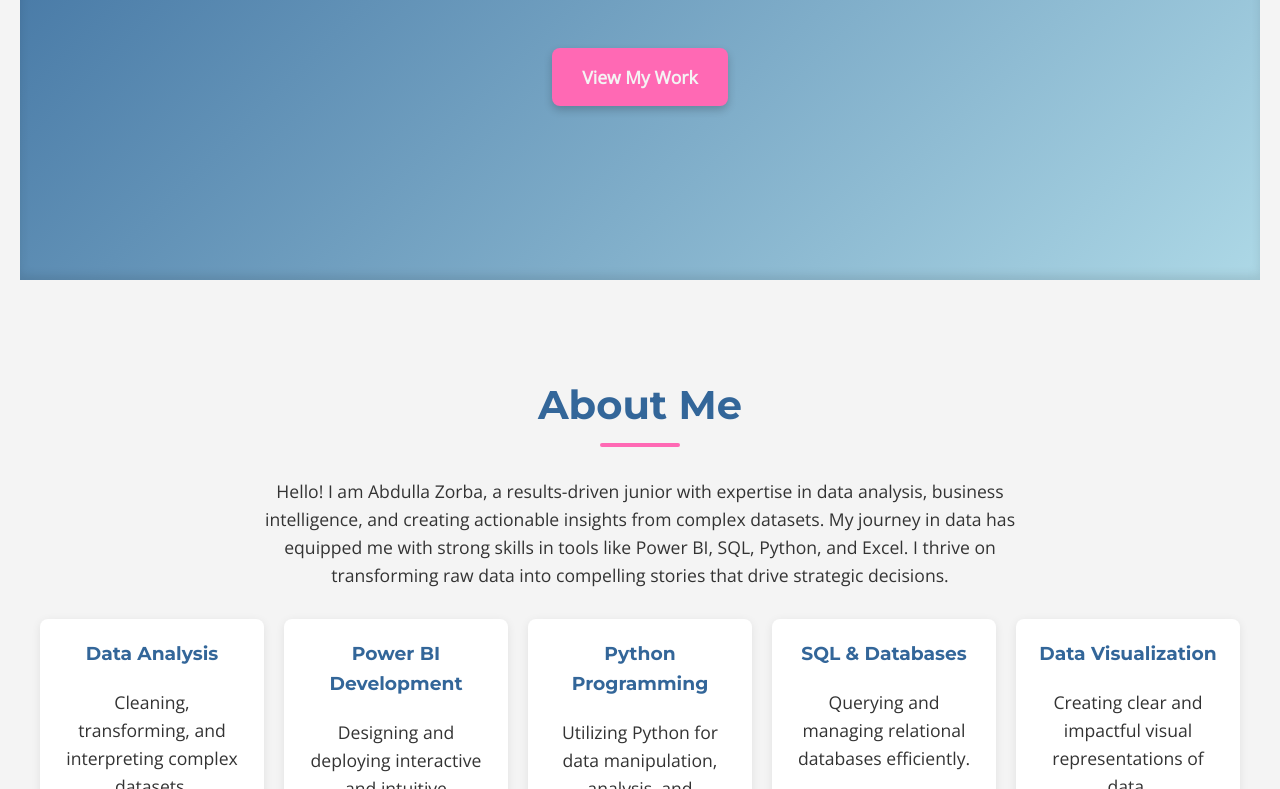
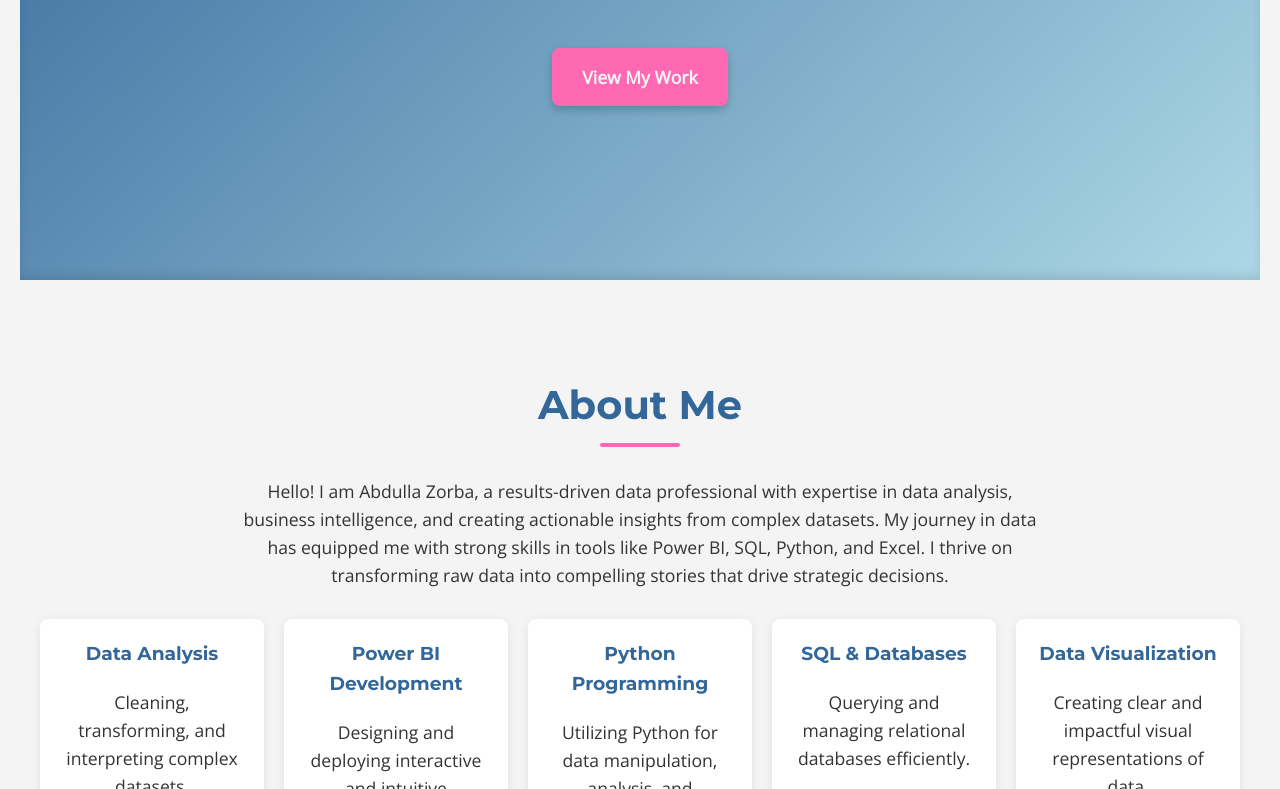
Before and after one commit to Aliens-Invader/churn_portfolio, a plain HTML site: page index.html in a window 1280 px wide. Shown: the part 418-1207 px from the top of the page. Drawn offline with nearby package versions, Linux system fonts and the light colour scheme.

Commit message:
Update index.html
put data professional instead of junior

```diff
--- a/index.html
+++ b/index.html
@@ -306,7 +306,7 @@
         <section id="about">
             <h2>About Me</h2>
             <p>
-                Hello! I am Abdulla Zorba, a results-driven junior with expertise in data analysis, business intelligence, and creating actionable insights from complex datasets. My journey in data has equipped me with strong skills in tools like Power BI, SQL, Python, and Excel. I thrive on transforming raw data into compelling stories that drive strategic decisions.
+                Hello! I am Abdulla Zorba, a results-driven data professional with expertise in data analysis, business intelligence, and creating actionable insights from complex datasets. My journey in data has equipped me with strong skills in tools like Power BI, SQL, Python, and Excel. I thrive on transforming raw data into compelling stories that drive strategic decisions.
             </p>
             <div class="skills-grid">
                 <div class="skill-item">
```
